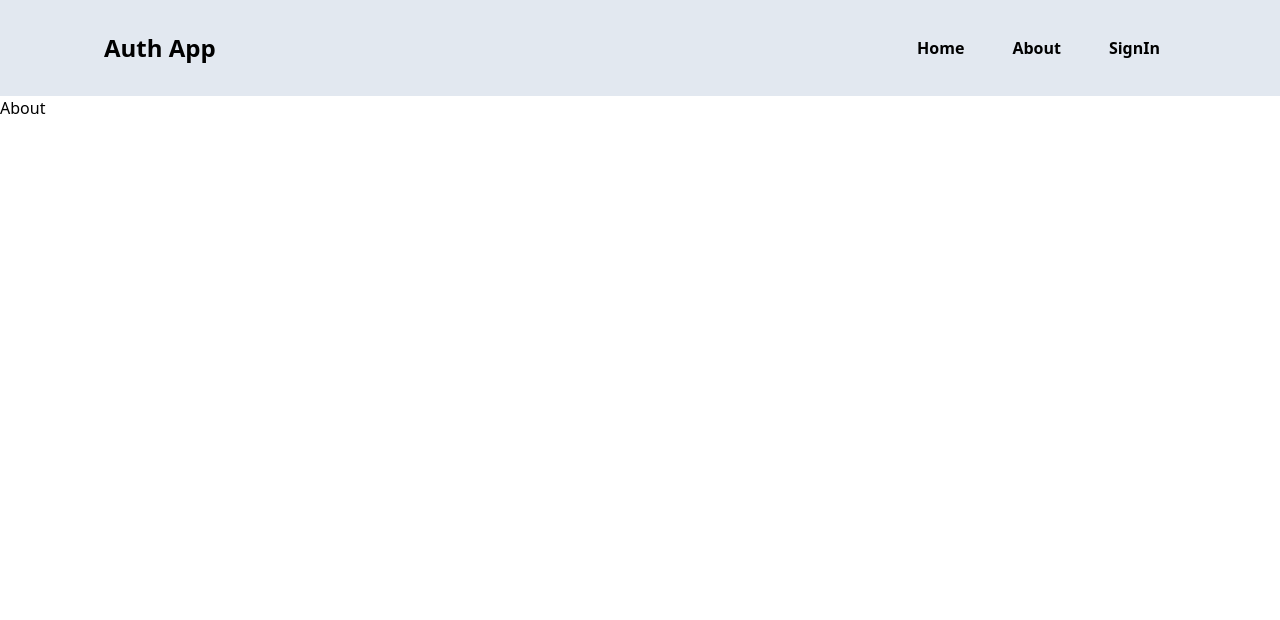
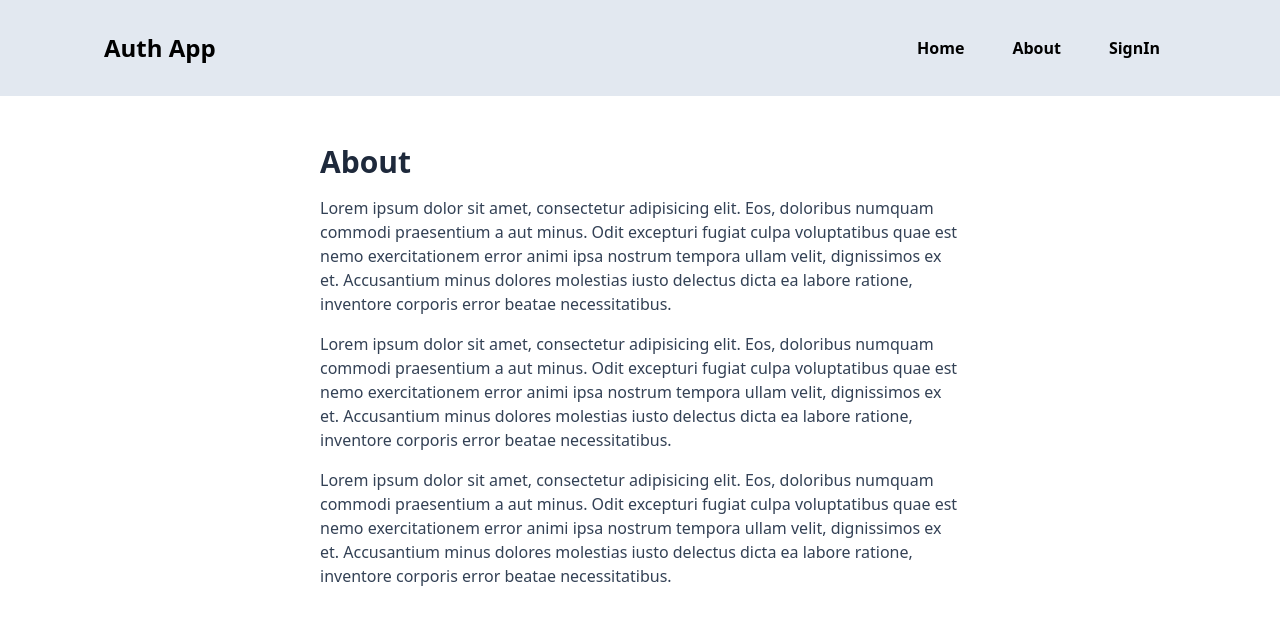
Before and after one commit to gautam899/MERN_AUTH, a React (Vite) app in the folder client/: page /about in a window 1280 px wide. Shown: the top 620 px of the page. Built offline with nearby package versions, Linux system fonts and the light colour scheme; no server answers.

Commit message:
Complete home and abot pages

```diff
--- a/client/src/pages/About.jsx
+++ b/client/src/pages/About.jsx
@@ -1,8 +1,38 @@
-
 function About() {
   return (
-    <div>About</div>
-  )
+    <div className="px-4 py-12 max-w-2xl mx-auto">
+      <h1 className="text-3xl font-bold mb-4 text-slate-800">
+        About
+      </h1>
+      <p className="mb-4 text-slate-700 ">
+        {" "}
+        Lorem ipsum dolor sit amet, consectetur adipisicing elit. Eos, doloribus
+        numquam commodi praesentium a aut minus. Odit excepturi fugiat culpa
+        voluptatibus quae est nemo exercitationem error animi ipsa nostrum
+        tempora ullam velit, dignissimos ex et. Accusantium minus dolores
+        molestias iusto delectus dicta ea labore ratione, inventore corporis
+        error beatae necessitatibus.
+      </p>
+      <p className="mb-4 text-slate-700 text-">
+        {" "}
+        Lorem ipsum dolor sit amet, consectetur adipisicing elit. Eos, doloribus
+        numquam commodi praesentium a aut minus. Odit excepturi fugiat culpa
+        voluptatibus quae est nemo exercitationem error animi ipsa nostrum
+        tempora ullam velit, dignissimos ex et. Accusantium minus dolores
+        molestias iusto delectus dicta ea labore ratione, inventore corporis
+        error beatae necessitatibus.
+      </p>
+      <p className="mb-4 text-slate-700">
+        {" "}
+        Lorem ipsum dolor sit amet, consectetur adipisicing elit. Eos, doloribus
+        numquam commodi praesentium a aut minus. Odit excepturi fugiat culpa
+        voluptatibus quae est nemo exercitationem error animi ipsa nostrum
+        tempora ullam velit, dignissimos ex et. Accusantium minus dolores
+        molestias iusto delectus dicta ea labore ratione, inventore corporis
+        error beatae necessitatibus.
+      </p>
+    </div>
+  );
 }
 
-export default About
+export default About;
```
